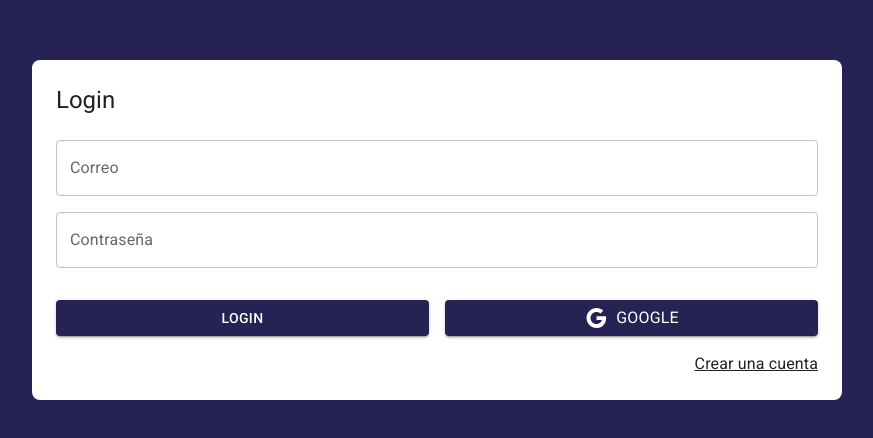
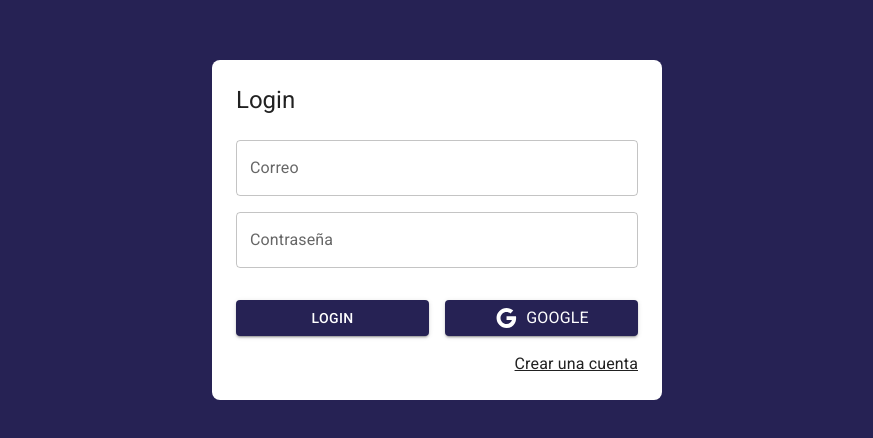
Before and after one commit to LuciaSoria5/JournalApp, a React (Vite) app: page /auth/login in a window 1280 px wide. Shown: the part 170-608 px from the top of the page, without its empty margins (203-1076 px from the left). Built offline with nearby package versions, Linux system fonts and the light colour scheme.

Commit message:
Add AuthLayout

```diff
--- /dev/null
+++ b/src/auth/layout/AuthLayout.jsx
@@ -0,0 +1,31 @@
+import { Grid, Typography } from "@mui/material"
+
+export const AuthLayout = ({ children, title = '' }) => {
+  return (
+    <Grid
+    container
+    spacing={ 0 }
+    direction="column"
+    alignItems="center"
+    justifyContent="center"
+    sx={{ minHeight: '100vh', backgroundColor: 'primary.main', padding: 4}}
+    >
+        <Grid item
+          className="box-shadow"
+          xs={ 3 }
+          sx={{
+            width: { sm: 450 },
+            backgroundColor: 'white',
+            padding: 3,
+            borderRadius: 2
+        }}
+        >
+            <Typography variant="h5" sx={{ mb: 1 }}>{ title }</Typography>
+
+            { children }
+
+        </Grid>
+
+    </Grid>
+    )
+}
--- a/src/auth/pages/LoginPage.jsx
+++ b/src/auth/pages/LoginPage.jsx
@@ -1,27 +1,18 @@
 import { Link as RouerLink} from 'react-router-dom';
 import { Google } from '@mui/icons-material';
 import { Button, Grid, Link, TextField, Typography } from '@mui/material';
+import { AuthLayout } from '../layout/AuthLayout';
 
 export const LoginPage = () => {
   return (
     // Grid es como un <div> pero con propiedades de Material
-    <Grid
-    container
-    spacing={ 0 }
-    direction="column"
-    alignItems="center"
-    justifyContent="center"
-    sx={{ minHeight: '100vh', backgroundColor: 'primary.main', padding: 4}}
-    >
-        <Grid item
-          className="box-shadow"
-          xs={ 3 }
-          sx={{ backgroundColor: 'white', padding: 3, borderRadius: 2}}
-        >
-            <Typography variant="h5" sx={{ mb: 1 }}>Login</Typography>
+    <AuthLayout title="Login">
 
       <form>
+
         <Grid container>
+
+
           <Grid item xs={ 12 } sx={{ mt: 2 }}>
               <TextField
                   label="Correo"
@@ -30,6 +21,7 @@ export const LoginPage = () => {
                   fullWidth
               />
           </Grid>
+
 
           <Grid item xs={ 12 } sx={{ mt: 2 }}>
               <TextField
@@ -40,29 +32,38 @@ export const LoginPage = () => {
               />
           </Grid>
 
+
           <Grid container spacing={ 2 } sx={{ mb: 2, mt: 2}}>
+
             <Grid item xs={ 12 } sm={ 6 }>
               <Button variant="contained" fullWidth>
                 Login
               </Button>
             </Grid>
+
             <Grid item xs={ 12 } sm={ 6 }>
               <Button variant="contained" fullWidth>
                 <Google />
                 <Typography sx={{ ml: 1}}>Google</Typography>
               </Button>
             </Grid>
+
           </Grid>
 
+
           <Grid container direction="row" justifyContent="end">
+
             <Link component={ RouerLink } color="inherit" to="/auth/register">
               Crear una cuenta
             </Link>
+
           </Grid>
 
+
         </Grid>
+
       </form>
-        </Grid>
-    </Grid>
+
+    </AuthLayout>
   )
 }
```
Lines whose indentation alone changed are shown as unchanged.
